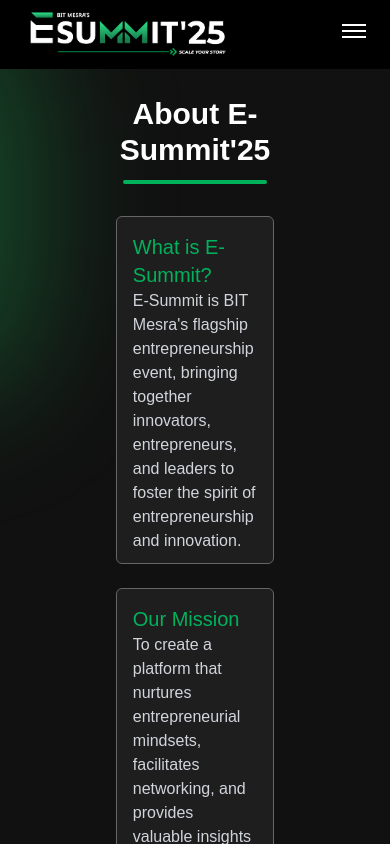
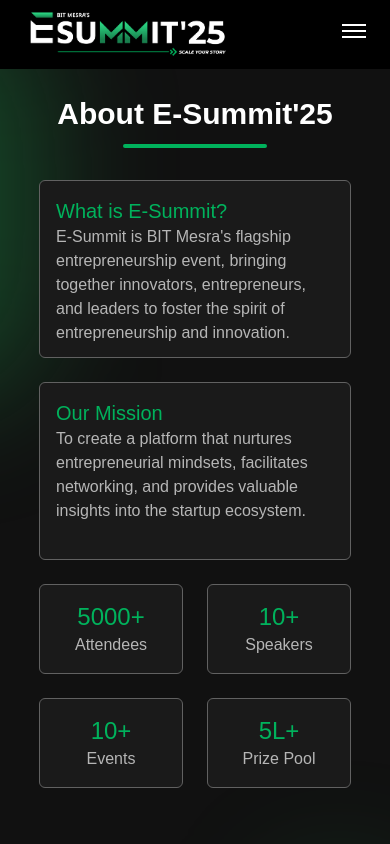
Before and after one commit to AnujNayak108/ESummit25, a React (Vite) app: page / in a window 390 px wide. Shown: the top 844 px of the page. Built offline with nearby package versions, Linux system fonts and the light colour scheme.

Commit message:
add animated counter to About Us section and update styles

```diff
--- a/src/components/AboutUs/AboutUs.jsx
+++ b/src/components/AboutUs/AboutUs.jsx
@@ -1,9 +1,11 @@
 import React from "react";
+import { motion } from "framer-motion";
+import AnimatedCounter from "./AnimatedCounter/AnimatedCounter";
 
 const AboutUs = () => {
   return (
     <>
-      <div className="w-full p-24 relative z-20">
+      <div className="w-full py-24 relative z-20">
         {/* Background Blob */}
         <div className="absolute top-[0] -left-40 w-[200px] h-[400px] md:w-[600px] md:h-[530px] bg-green-500/30 rounded-full blur-3xl -z-10" />
         {/* About us Heading */}
@@ -11,7 +13,7 @@
           <h1 className="font-semibold md:text-5xl text-3xl text-white z-10 text-center">
             About E-Summit'25
           </h1>
-          <div className="h-1 w-36 bg-[#00B25C] rounded-md"></div>
+          <div className="h-1 w-36 bg-primaryGreen rounded-md"></div>
         </div>
 
         {/* About us container */}
@@ -19,22 +21,20 @@
           {/* Left Container */}
           <div className="flex flex-col md:w-2/5 w-4/5 gap-6">
             {/* About edc card */}
-            <div className="flex flex-1 flex-col p-4 bg-[#1e1e1e] rounded-md border border-[#666666] min-h-[130px]">
+            <div className="flex flex-1 flex-col p-4 bg-primaryGrey rounded-md border border-borderColor min-h-[130px]">
               <h4 className="z-10 text-primaryGreen text-xl">
                 What is E-Summit?
               </h4>
-              <p className="z-10 pb-2">
+              <p className="z-10 pb-2 text-secondaryText">
                 E-Summit is BIT Mesra's flagship entrepreneurship event,
                 bringing together innovators, entrepreneurs, and leaders to
                 foster the spirit of entrepreneurship and innovation.
               </p>
             </div>
             {/* Our Mission card */}
-            <div className="flex flex-1 flex-col p-4 bg-[#1e1e1e] rounded-md border border-[#666666] min-h-[130px]">
-              <h4 className="z-10 text-primaryGreen text-xl">
-                Our Mission
-              </h4>
-              <p className="z-10 pb-2">
+            <div className="flex flex-1 flex-col p-4 bg-primaryGrey rounded-md border border-borderColor min-h-[130px]">
+              <h4 className="z-10 text-primaryGreen text-xl">Our Mission</h4>
+              <p className="z-10 pb-2 text-secondaryText">
                 To create a platform that nurtures entrepreneurial mindsets,
                 facilitates networking, and provides valuable insights into the
                 startup ecosystem.
@@ -46,33 +46,61 @@
           <div className="flex flex-col gap-6 md:w-2/5 w-4/5">
             {/* Number of Attendees and Number of Speakers in top container*/}
             <div className="flex gap-6 h-full">
-              <div className="flex items-center justify-center flex-col p-4 bg-[#1e1e1e] rounded-md border border-[#666666] text-center w-1/2 h-full">
-                <span className="text-primaryGreen text-4xl font-medium">
-                  5000+
-                </span>
+              <motion.div
+                whileHover={{ scale: 1.03 }}
+                className="flex items-center justify-center flex-col p-4 p-2 bg-primaryGrey rounded-md border border-borderColor text-center w-1/2 h-full text-secondaryText"
+              >
+                <AnimatedCounter
+                  from={1000}
+                  to={5000}
+                  className="text-primaryGreen md:text-4xl text-2xl font-medium"
+                >
+                  +
+                </AnimatedCounter>
                 Attendees
-              </div>
-              <div className="flex items-center justify-center flex-col p-4 bg-[#1e1e1e] rounded-md border border-[#666666] text-center w-1/2 h-full">
-                <span className="text-primaryGreen text-4xl font-medium">
-                  10+
-                </span>
+              </motion.div>
+              <motion.div
+                whileHover={{ scale: 1.03 }}
+                className="flex items-center justify-center flex-col p-4 bg-primaryGrey rounded-md border border-borderColor text-center w-1/2 h-full text-secondaryText"
+              >
+                <AnimatedCounter
+                  from={0}
+                  to={10}
+                  className="text-primaryGreen md:text-4xl text-2xl font-medium"
+                >
+                  +
+                </AnimatedCounter>
                 Speakers
-              </div>
+              </motion.div>
             </div>
             {/* Number of Events and Prize Pool in bottom container */}
             <div className="flex gap-6 h-full">
-              <div className="flex items-center justify-center flex-col p-4 bg-[#1e1e1e] rounded-md border border-[#666666] text-center w-1/2 h-full">
-                <span className="text-primaryGreen text-4xl font-medium">
-                  10+
-                </span>
+              <motion.div
+                whileHover={{ scale: 1.03 }}
+                className="flex items-center justify-center flex-col p-4 bg-primaryGrey rounded-md border border-borderColor text-center w-1/2 h-full text-secondaryText"
+              >
+                <AnimatedCounter
+                  from={0}
+                  to={10}
+                  className="text-primaryGreen md:text-4xl text-2xl font-medium"
+                >
+                  +
+                </AnimatedCounter>
                 Events
-              </div>
-              <div className="flex items-center justify-center flex-col p-4 bg-[#1e1e1e] rounded-md border border-[#666666] text-center w-1/2 h-full">
-                <span className="text-primaryGreen text-4xl font-medium">
-                  5L+
-                </span>
+              </motion.div>
+              <motion.div
+                whileHover={{ scale: 1.03 }}
+                className="flex items-center justify-center flex-col p-4 bg-primaryGrey rounded-md border border-borderColor text-center w-1/2 h-full text-secondaryText"
+              >
+                <AnimatedCounter
+                  from={0}
+                  to={5}
+                  className="text-primaryGreen md:text-4xl text-2xl font-medium"
+                >
+                  L+
+                </AnimatedCounter>
                 Prize Pool
-              </div>
+              </motion.div>
             </div>
           </div>
         </div>
--- /dev/null
+++ b/src/components/AboutUs/AnimatedCounter/AnimatedCounter.jsx
@@ -0,0 +1,38 @@
+import { animate, useInView, useIsomorphicLayoutEffect } from "framer-motion";
+import React, { useRef } from "react";
+
+const AnimatedCounter = ({ from, to, animatedOption, className, children }) => {
+  const ref = useRef(null);
+  const inView = useInView(ref, { once: true });
+
+  useIsomorphicLayoutEffect(() => {
+    const element = ref.current;
+
+    if (!element) return;
+    if (!inView) return;
+    if (window.matchMedia("(prefers-reduced-motion: reduce)").matches) {
+      element.textContent = `${from}${children}`;
+      return;
+    }
+
+    element.textContent = `${from}${children}`;
+    const controls = animate(from, to, {
+      duration: 2,
+      ease: "easeOut",
+      ...animatedOption,
+      onUpdate(value) {
+        element.textContent = `${value.toFixed(0)}${children}`;
+      },
+    });
+    return () => controls.stop();
+  }, [ref, inView, from, to]);
+
+  return (
+    <span ref={ref} className={className}>
+      {from}
+      {children}
+    </span>
+  );
+};
+
+export default AnimatedCounter;
```
